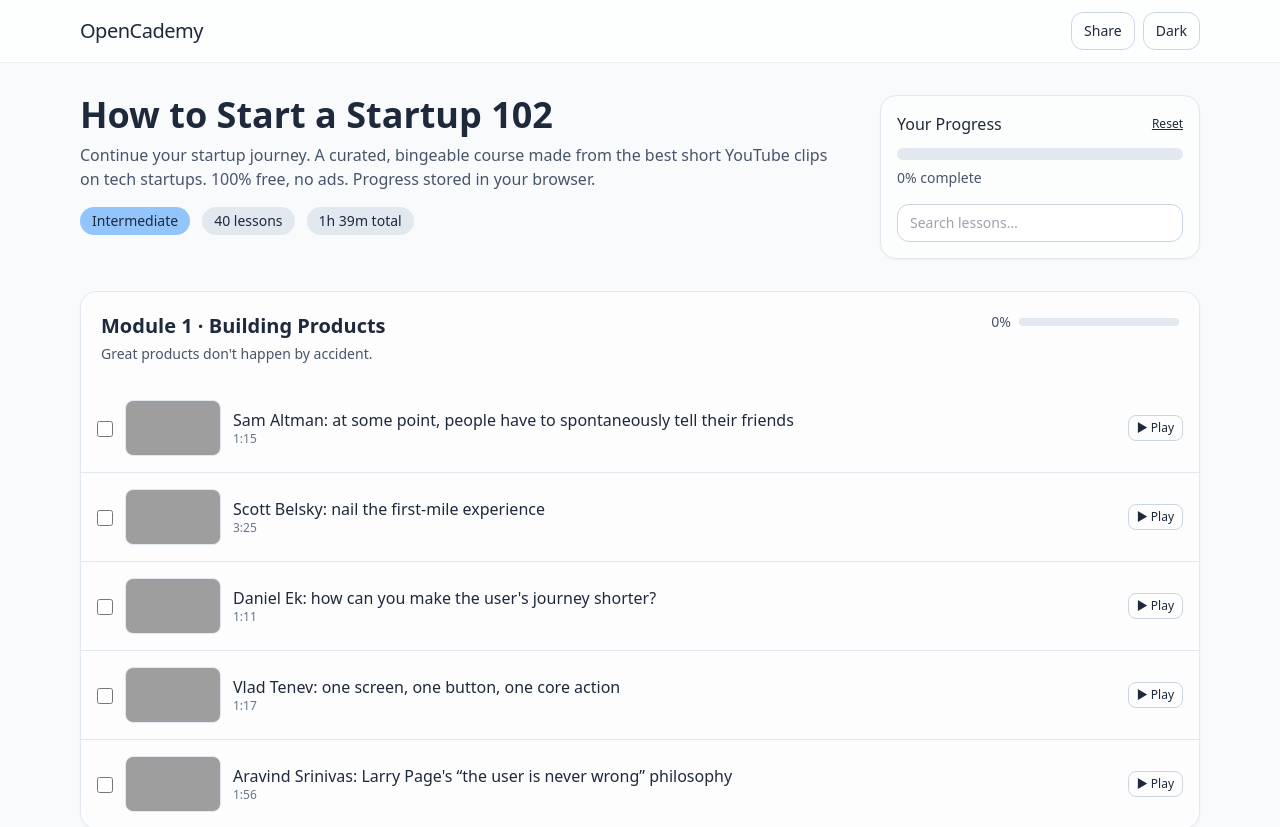
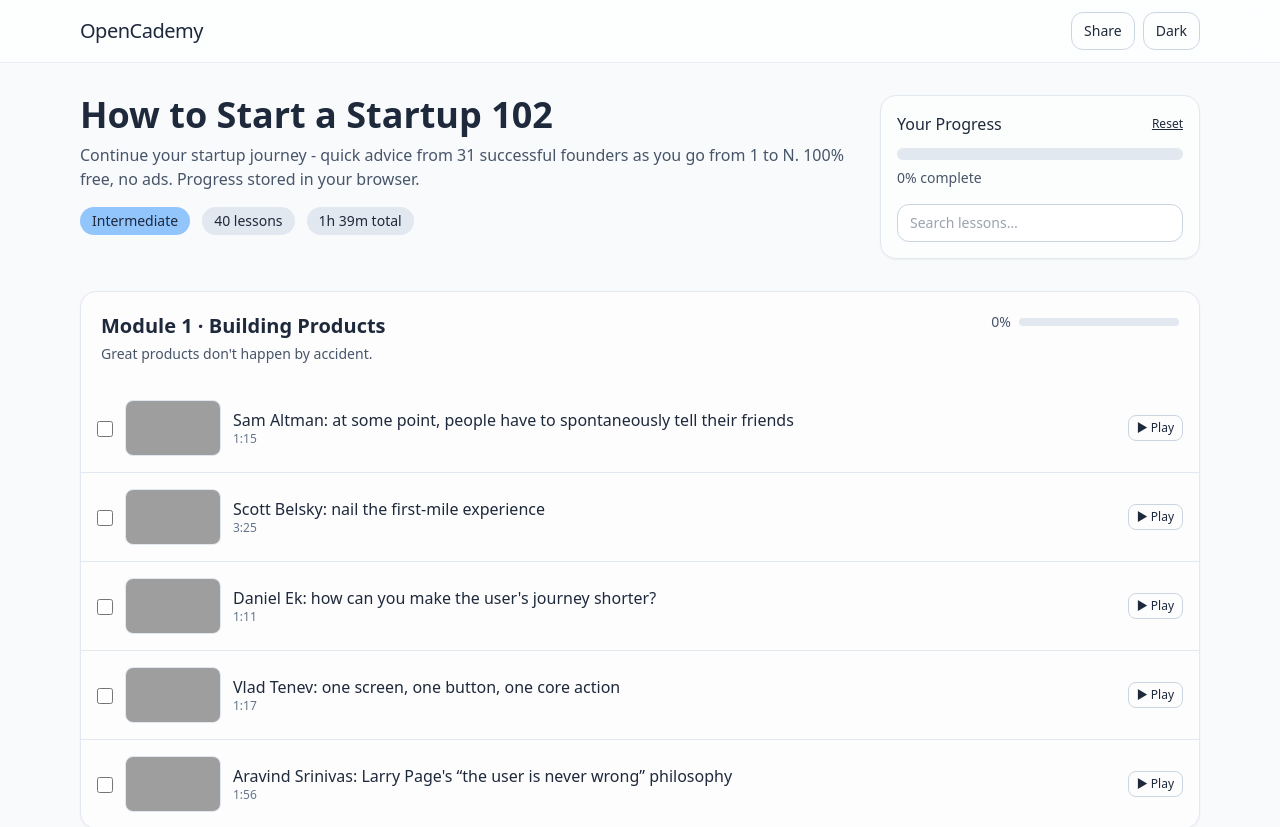
Before and after one commit to longerpathmedia/opencademy, a plain HTML site: page courses/startups-102/index.html in a window 1280 px wide. Shown: the top 827 px of the page. Drawn offline with nearby package versions, Linux system fonts and the light colour scheme; grey boxes are pictures that could not be loaded.

Commit message:
Update index.html

```diff
--- a/courses/startups-102/index.html
+++ b/courses/startups-102/index.html
@@ -25,7 +25,7 @@
     ::-webkit-scrollbar-track { background: transparent; }
   </style>
 </head>
-  <!-- Google tag (gtag.js) -->
+<!-- Google tag (gtag.js) -->
 <script async src="https://www.googletagmanager.com/gtag/js?id=G-C9L2X8BTME"></script>
 <script>
   window.dataLayer = window.dataLayer || [];
@@ -56,7 +56,7 @@
       <div class="flex flex-col lg:flex-row items-start gap-6">
         <div class="flex-1">
           <h1 class="text-3xl md:text-4xl font-display font-semibold leading-tight" id="courseTitle">How to Start a Startup 102</h1>
-          <p class="mt-2 text-slate-600 dark:text-slate-300 max-w-3xl">Continue your startup journey. A curated, bingeable course made from the best short YouTube clips on tech startups. 100% free, no ads. Progress stored in your browser.</p>
+          <p class="mt-2 text-slate-600 dark:text-slate-300 max-w-3xl">Continue your startup journey - quick advice from 31 successful founders as you go from 1 to N. 100% free, no ads. Progress stored in your browser.</p>
           <div class="mt-4 flex flex-wrap items-center gap-3 text-sm">
             <span class="px-3 py-1 rounded-full bg-blue-300 dark:bg-blue-800">Intermediate</span>
             <span id="lessonCount" class="px-3 py-1 rounded-full bg-slate-200 dark:bg-slate-800">0 lessons</span>
```
